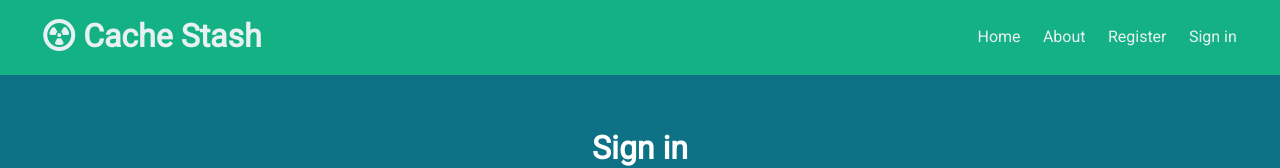
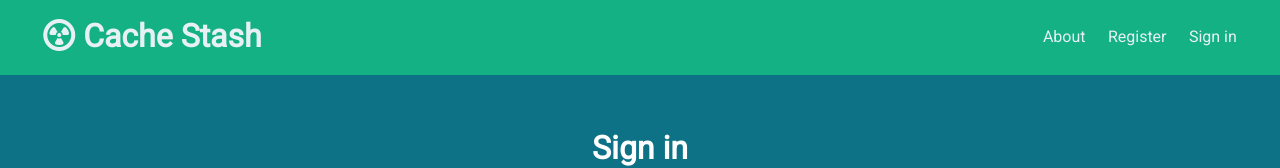
Before and after one commit to PFurtak/cacheStash, a React (Create React App) app in the folder client/: page /login in a window 1280 px wide. Shown: the top 168 px of the page. Built offline with nearby package versions, Linux system fonts and the light colour scheme; the HTML template or start-up script is replaced by a standard one.

Commit message:
Added conditional rendering on navbar links based on if user is authenticated or not. Created logout function and dispatch actions

```diff
--- a/client/src/components/layout/Navbar.jsx
+++ b/client/src/components/layout/Navbar.jsx
@@ -1,8 +1,43 @@
-import React from 'react';
+import React, { Fragment, useContext } from 'react';
 import PropTypes from 'prop-types';
 import { Link } from 'react-router-dom';
+import AuthContext from '../../context/auth/authContext';
 
 const Navbar = ({ title, icon }) => {
+  const authContext = useContext(AuthContext);
+
+  const { isAuthenticated, logout, user } = authContext;
+
+  const onLogout = () => {
+    logout();
+  };
+
+  const authLinks = (
+    <Fragment>
+      <li>Hi, {user && user.name}!</li>
+      <li>
+        <a onClick={onLogout} href='#!'>
+          <i className='fas fa-sign-out-alt'></i>
+          <span className='hide-sm'>Logout</span>
+        </a>
+      </li>
+    </Fragment>
+  );
+
+  const guestLinks = (
+    <Fragment>
+      <li>
+        <Link to='/about'>About</Link>
+      </li>
+      <li>
+        <Link to='/register'>Register</Link>
+      </li>
+      <li>
+        <Link to='/login'>Sign in</Link>
+      </li>
+    </Fragment>
+  );
+
   return (
     <div className='navbar bg-primary'>
       <h1>
@@ -11,20 +46,7 @@
           <i className={icon} /> {title}{' '}
         </Link>
       </h1>
-      <ul>
-        <li>
-          <Link to='/'>Home</Link>
-        </li>
-        <li>
-          <Link to='/about'>About</Link>
-        </li>
-        <li>
-          <Link to='/register'>Register</Link>
-        </li>
-        <li>
-          <Link to='/login'>Sign in</Link>
-        </li>
-      </ul>
+      <ul>{isAuthenticated ? authLinks : guestLinks}</ul>
     </div>
   );
 };
--- a/client/src/context/auth/AuthState.jsx
+++ b/client/src/context/auth/AuthState.jsx
@@ -87,6 +87,7 @@
     }
   };
   // logout
+  const logout = () => dispatch({ type: LOGOUT });
 
   // clear errors
   const clearErrors = () => dispatch({ type: CLEAR_ERRORS });
@@ -103,6 +104,7 @@
         clearErrors,
         loadUser,
         login,
+        logout,
       }}>
       {props.children}
     </AuthContext.Provider>
--- a/client/src/context/auth/authReducer.jsx
+++ b/client/src/context/auth/authReducer.jsx
@@ -23,6 +23,7 @@
     case REGISTER_FAIL:
     case AUTH_ERROR:
     case LOGIN_FAIL:
+    case LOGOUT:
       localStorage.removeItem('token');
       return {
         ...state,
```
